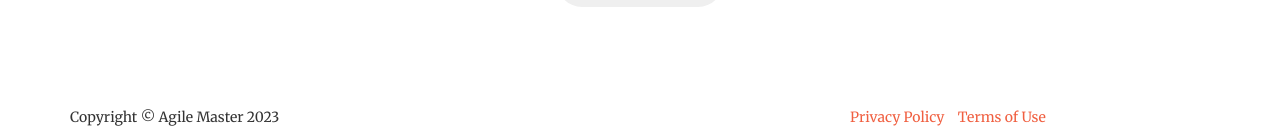
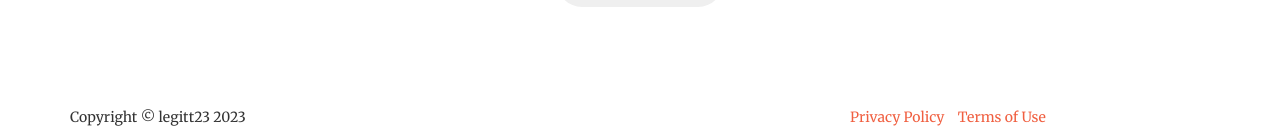
Before and after one commit to legitt23/legitt23, a Jekyll site: the page built from index.md, in a window 1280 px wide and 900 px high, scrolled down 2895 px. Shown: the part 763-897 px from the top of the window. Built offline with Jekyll 4.4.1, drawn with Linux system fonts in a browser that asks for light colours.

Commit message:
Update _config.yml

```diff
--- a/_config.yml
+++ b/_config.yml
@@ -1,6 +1,6 @@
 # Site settings
-title: Agile Master
-email: admin@agilemaster.com
+title: #Agile Master
+email: #admin@agilemaster.com
 description: #Glappy Agile Masters website.
 baseurl: "" # the subpath of your site, e.g. /blog/
 url: "" # the base hostname & protocol for your site
```
